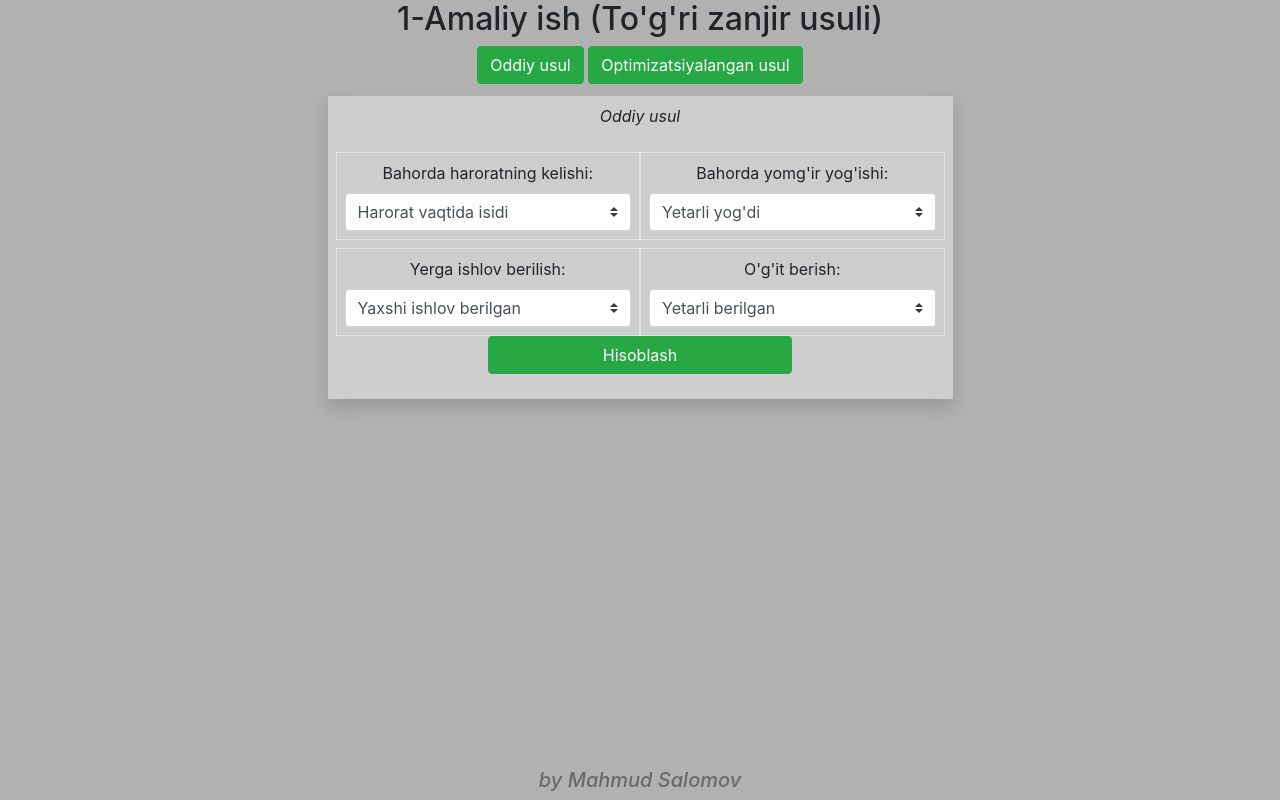
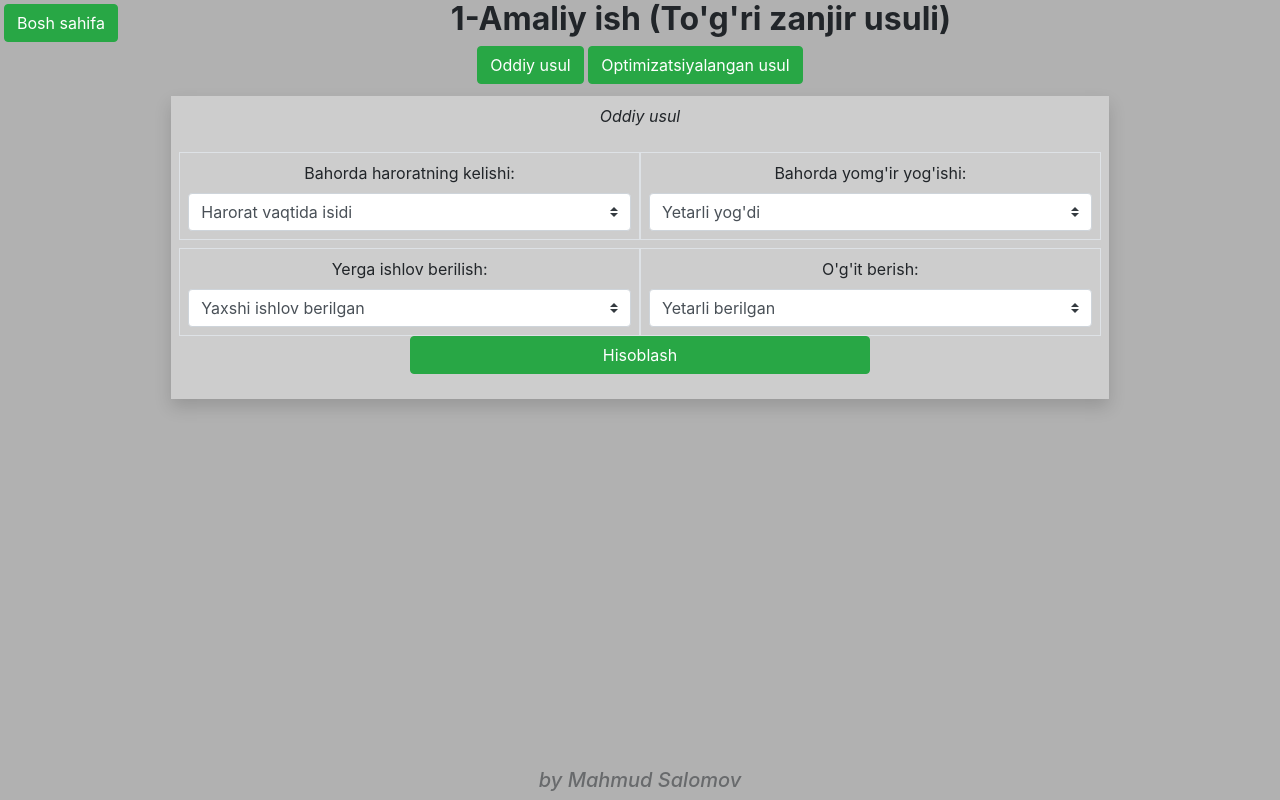
Before and after one commit to regression100/Amaliy_1, a Spring Boot app: page /amaliy_1 in a window 1280 px wide. Run offline with Spring Boot 4, Linux system fonts and the light colour scheme.

Commit message:
Yangilandi

```diff
--- a/src/main/resources/static/js/js.js
+++ b/src/main/resources/static/js/js.js
@@ -1,6 +1,6 @@
 
 function getSimple() {
-    document.getElementById("root").innerHTML="    <section id=\"simple\" class=\"mt-5 p-2 shadow row w-50 text-center d-flex justify-content-center\" style=\"background-color: #cdcdcd\">\n" +
+    document.getElementById("root").innerHTML="    <section id=\"simple\" class=\"mt-5 p-2 shadow row w-75 text-center d-flex justify-content-center\" style=\"background-color: #cdcdcd\">\n" +
         "        <p class=\"col-12\" style=\"font-style: oblique\">Oddiy usul</p>\n" +
         "        <div class=\"col-md-6 col-sm-12 border mt-2 p-2\">\n" +
         "            <label for=\"tempratura\">Bahorda haroratning kelishi:</label>\n" +
@@ -42,29 +42,29 @@ function getSimple() {
 
 function getOptimization() {
 
-    document.getElementById("root").innerHTML="    <section id=\"optimization\" class=\"mt-5 p-2 shadow row w-50 text-center d-flex justify-content-center\" style=\"background-color: #cdcdcd\">\n" +
+    document.getElementById("root").innerHTML="    <section id=\"optimization\" class=\"mt-5 p-2 shadow row w-75 text-center d-flex justify-content-center\" style=\"background-color: #cdcdcd\">\n" +
         "        <p class=\"col-12\" style=\"font-style: oblique\">Optimizatsiyalangan usul (Dalillarni kuchi 1 va 100 oralig'ida ifodalanadi)</p>\n" +
         "        <div class=\"col-md-6 col-sm-12 border mt-2 p-2\">\n" +
         "            <label for=\"tempraturaO\">Bahorda haroratning kelishi:</label>\n" +
-        "            <input type=\"number\" class=\"input-group\" placeholder=\"0 dan 100 gacha kiriting\" name=\"tempraturaO\" id=\"tempraturaO\">\n" +
+        "            <input type=\"number\" class=\"form-control\" placeholder=\"0 dan 100 gacha kiriting\" name=\"tempraturaO\" id=\"tempraturaO\">\n" +
         "            </input>\n" +
         "        </div>\n" +
         "\n" +
         "        <div class=\"col-md-6 col-sm-12 border mt-2 p-2\">\n" +
         "            <label for=\"rainO\">Bahorda yomg'ir yog'ishi:</label>\n" +
-        "            <input type=\"number\" class=\"input-group\" placeholder=\"0 dan 100 gacha kiriting\" name=\"rainO\" id=\"rainO\">\n" +
+        "            <input type=\"number\" class=\"form-control\" placeholder=\"0 dan 100 gacha kiriting\" name=\"rainO\" id=\"rainO\">\n" +
         "            </input>\n" +
         "        </div>\n" +
         "\n" +
         "        <div class=\"col-md-6 col-sm-12 border mt-2 p-2\">\n" +
         "            <label for=\"ishlovO\">Yerga ishlov berilish:</label>\n" +
-        "            <input type=\"number\" class=\"input-group\" placeholder=\"0 dan 100 gacha kiriting\" name=\"ishlovO\" id=\"ishlovO\">\n" +
+        "            <input type=\"number\" class=\"form-control\" placeholder=\"0 dan 100 gacha kiriting\" name=\"ishlovO\" id=\"ishlovO\">\n" +
         "            </input>\n" +
         "        </div>\n" +
         "\n" +
         "        <div class=\"col-md-6 col-sm-12 border mt-2 p-2\">\n" +
         "            <label for=\"nuriO\">O'g'it berish:</label>\n" +
-        "            <input type=\"number\" class=\"input-group\" placeholder=\"0 dan 100 gacha kiriting\" name=\"nuriO\" id=\"nuriO\">\n" +
+        "            <input type=\"number\" class=\"form-control\" placeholder=\"0 dan 100 gacha kiriting\" name=\"nuriO\" id=\"nuriO\">\n" +
         "            </input>\n" +
         "        </div>\n" +
         "\n" +
--- a/src/main/resources/templates/amaliy_1.html
+++ b/src/main/resources/templates/amaliy_1.html
@@ -16,10 +16,11 @@
 </head>
 <body onload="" class="text-center d-flex justify-content-center" style="background-color: #b1b1b1">
 
-<header class="">
-    <nav class="fixed-top">
+<header class="mb-5">
+    <nav class="fixed-top ">
 
-        <h2>1-Amaliy ish (To'g'ri zanjir usuli)</h2>
+        <a href="/" style="color: white" class="float-left btn btn-success m-1">Bosh sahifa</a>
+        <h2 style="font-weight: bold">1-Amaliy ish (To'g'ri zanjir usuli)</h2>
         <button class="btn btn-success" onclick="getSimple()">Oddiy usul</button>
         <button class="btn btn-success" onclick="getOptimization()">Optimizatsiyalangan usul</button>
     </nav>
@@ -30,7 +31,7 @@
 
 <main id="root" class="d-flex justify-content-center text-center container-fluid mt-5">
 
-    <section id="simple" class="mt-5 p-2 shadow row w-50 text-center d-flex justify-content-center" style="background-color: #cdcdcd">
+    <section id="simple" class="mt-5 p-2 shadow row w-75 text-center d-flex justify-content-center" style="background-color: #cdcdcd">
         <p class="col-12" style="font-style: oblique">Oddiy usul</p>
         <div class="col-md-6 col-sm-12 border mt-2 p-2">
             <label for="tempratura">Bahorda haroratning kelishi:</label>
```
